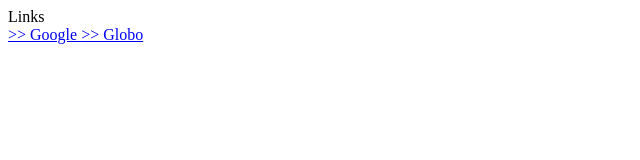
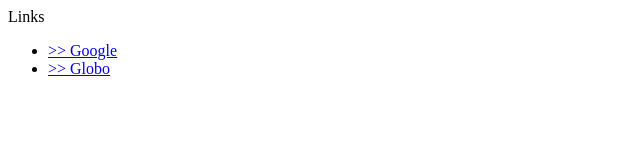
Before and after one commit to ewtn/teste, a plain HTML site: page index.html in a window 1280 px wide. Shown: the whole page, without its empty margins (0-640 px from the left). Drawn offline with Linux system fonts and the light colour scheme.

Commit message:
inclusao de lista nao ordenada para os links

```diff
--- a/index.html
+++ b/index.html
@@ -6,7 +6,9 @@
 	<body>
 		<span>Links<span>
 		<br />
-		<a href="https://www.google.com"> >> Google </a>
-		<a href="https://www.globo.com"> >> Globo </a>
+		<ul>
+			<li><a href="https://www.google.com"> >> Google </a></li>
+			<li><a href="https://www.globo.com"> >> Globo </a></li>
+		<ul>
 	</body>
 </html>
```
